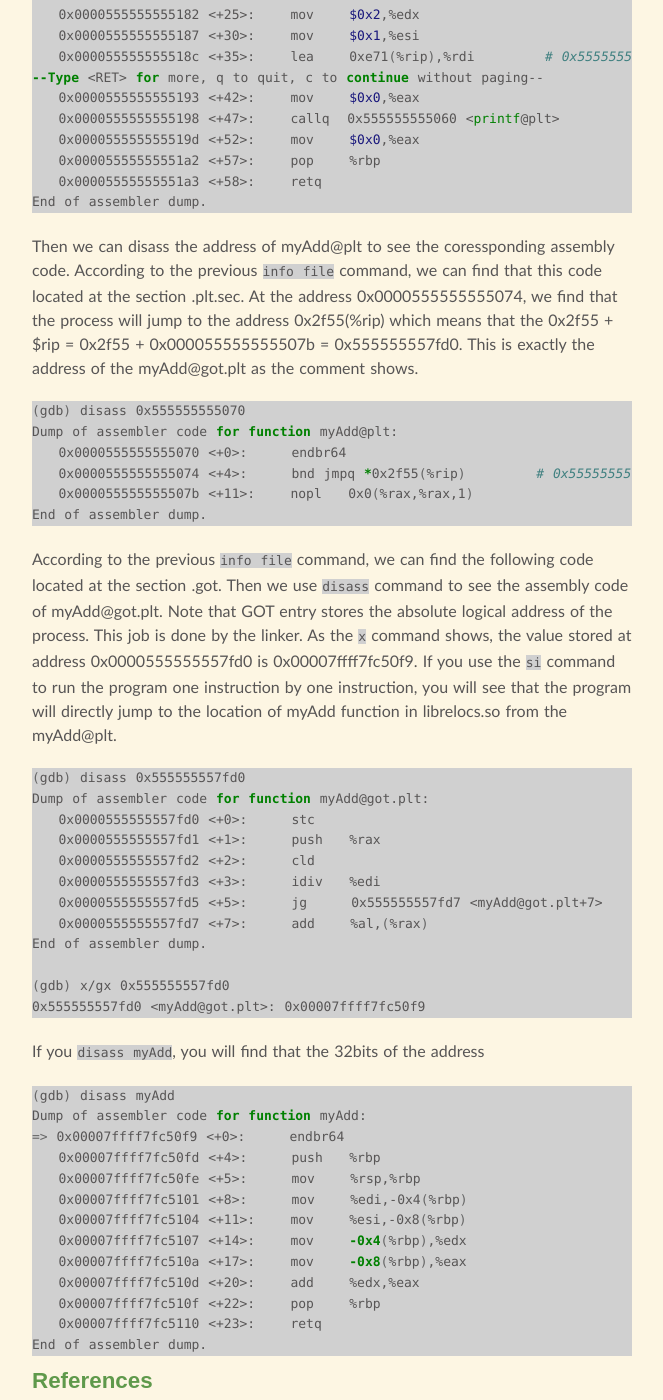
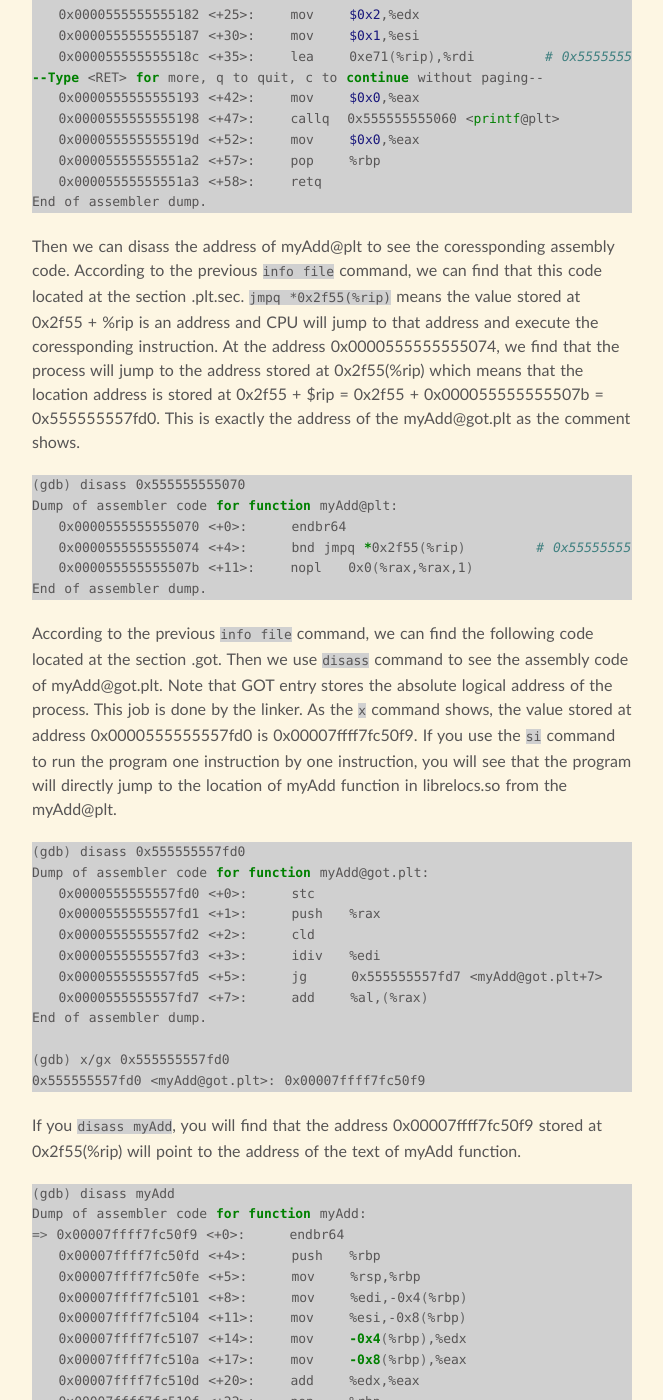
Before and after one commit to SaltyFish123/SaltyFish123.github.io, a Jekyll site: the page built from _posts/2022-07-08-Program_Creation.md, in a window 1280 px wide and 1400 px high, scrolled down 7468 px. Shown: the whole window, without its empty margins (308-971 px from the left). Built offline with Jekyll 4.4.1, drawn with Linux system fonts in a browser that asks for light colours; comment, search, counter and statistics services are not loaded.

Commit message:
Modify Program_Creation post

````diff
--- a/_posts/2022-07-08-Program_Creation.md
+++ b/_posts/2022-07-08-Program_Creation.md
@@ -248,7 +248,7 @@ Dump of assembler code for function main:
 End of assembler dump.
 ```
 
-Then we can disass the address of myAdd@plt to see the coressponding assembly code. According to the previous `info file` command, we can find that this code located at the section .plt.sec. At the address 0x0000555555555074, we find that the process will jump to the address 0x2f55(%rip) which means that the 0x2f55 + $rip = 0x2f55 + 0x000055555555507b = 0x555555557fd0. This is exactly the address of the myAdd@got.plt as the comment shows.
+Then we can disass the address of myAdd@plt to see the coressponding assembly code. According to the previous `info file` command, we can find that this code located at the section .plt.sec. `jmpq *0x2f55(%rip)` means the value stored at 0x2f55 + %rip is an address and CPU will jump to that address and execute the coressponding instruction. At the address 0x0000555555555074, we find that the process will jump to the address stored at 0x2f55(%rip) which means that the location address is stored at 0x2f55 + $rip = 0x2f55 + 0x000055555555507b = 0x555555557fd0. This is exactly the address of the myAdd@got.plt as the comment shows.
 
 ```shell
 (gdb) disass 0x555555555070
@@ -276,7 +276,7 @@ End of assembler dump.
 0x555555557fd0 <myAdd@got.plt>: 0x00007ffff7fc50f9
 ```
 
-If you `disass myAdd`, you will find that the 32bits of the address
+If you `disass myAdd`, you will find that the address 0x00007ffff7fc50f9 stored at 0x2f55(%rip) will point to the address of the text of myAdd function.
 
 ```shell
 (gdb) disass myAdd
````
